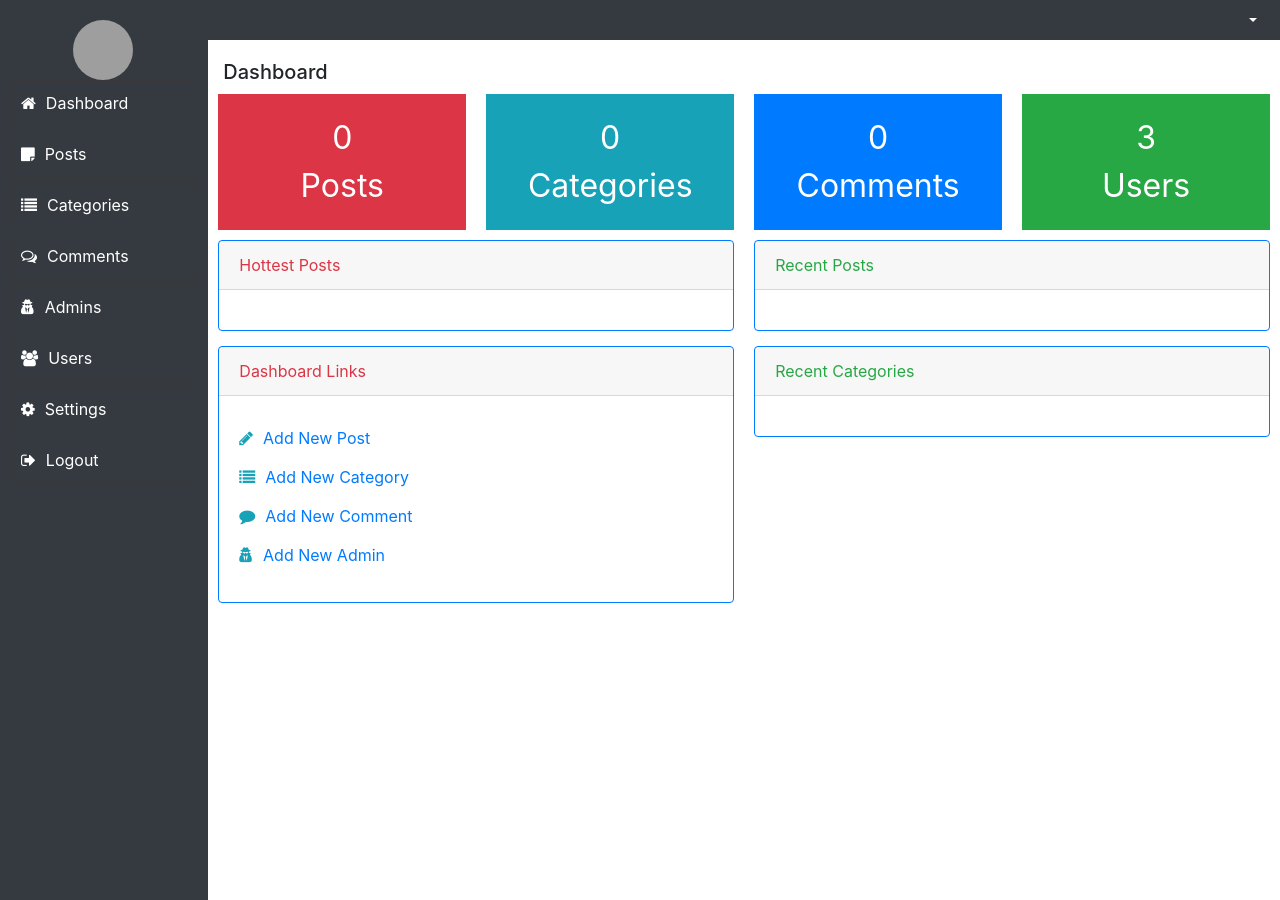
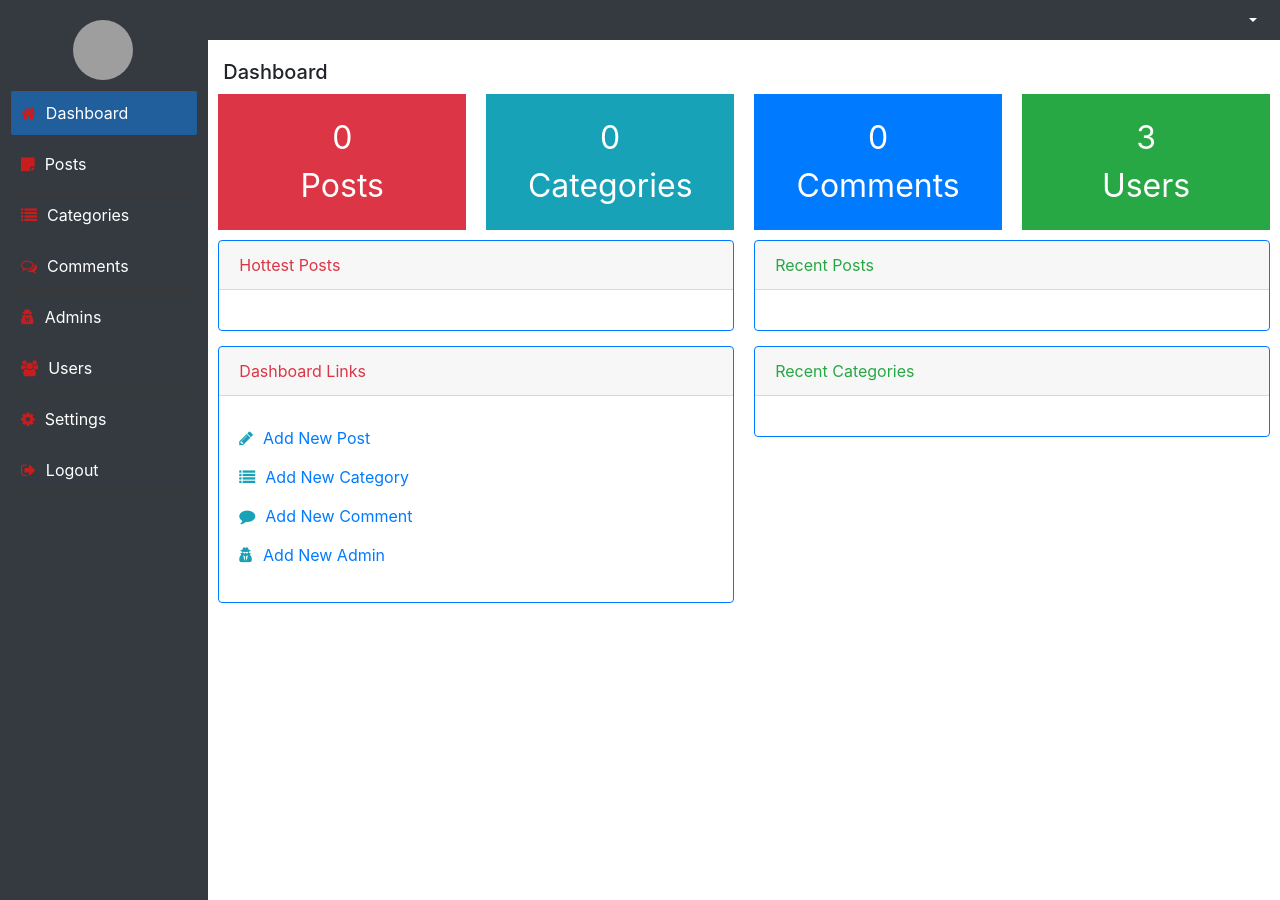
Before and after one commit to Dream-Team-Pro/badrblog, a PHP site: page /admin/index.php in a window 1280 px wide. Run offline with PHP 8.4, Linux system fonts and the light colour scheme; the visitor is signed in with stand-in values (Sample User, id 1); data that the repository does not hold is empty; grey boxes are pictures that could not be loaded.

Commit message:
fix directions in project

```diff
--- a/admin/admins.php
+++ b/admin/admins.php
@@ -3,6 +3,7 @@
     include "inc/header.php";
     include "inc/functions.php";
     include "inc/navbar.php";
+    $admins = "active";
 ?>
     <!-- Start Sidebar Section -->
     <div class="container-fluid">
--- a/admin/categories.php
+++ b/admin/categories.php
@@ -3,6 +3,7 @@
     include "inc/header.php";
     include "inc/functions.php";
     include "inc/navbar.php";
+    $categories = "active";
 ?>
 
 <?php
--- a/admin/comments.php
+++ b/admin/comments.php
@@ -3,6 +3,7 @@
     include "inc/header.php";
     include "inc/functions.php";
     include "inc/navbar.php";
+    $comments = "active";
 ?>
     <!-- Start Sidebar Section -->
     <div class="container-fluid">
--- /dev/null
+++ b/admin/inc/init.php
@@ -0,0 +1,9 @@
+<?php
+$dashboard = "";
+$posts = "";
+$categories = "";
+$comments = "";
+$admins = "";
+$users = "";
+$settings = "";
+?>
--- a/admin/inc/navbar.php
+++ b/admin/inc/navbar.php
@@ -1,4 +1,5 @@
 <?php
+include "inc/init.php";
 foreach (get_settings() as $setting) {
     $logo = $setting['logo'];
     $tagline = $setting['tagline'];
--- a/admin/inc/sidebar.php
+++ b/admin/inc/sidebar.php
@@ -1,16 +1,17 @@
+
 <div class="sidebar">
 <ul class="list-unstyled">
-    <li><a href="index.php"><i class="fa fa-home"></i>Dashboard</a></li>
-    <li><a href="posts.php"><i class="fa fa-sticky-note"></i>Posts</a></li>
-    <li><a href="categories.php"><i class="fa fa-list"></i>Categories</a></li>
-    <li><a href="comments.php"><i class="fa fa-comments-o"></i>Comments
+    <li><a href="index.php" class="<?php echo $dashboard; ?>"><i class="fa fa-home"></i>Dashboard</a></li>
+    <li><a href="posts.php" class="<?php echo $posts; ?>"><i class="fa fa-sticky-note"></i>Posts</a></li>
+    <li><a href="categories.php" class="<?php echo $categories; ?>"><i class="fa fa-list"></i>Categories</a></li>
+    <li><a href="comments.php" class="<?php echo $comments; ?>"><i class="fa fa-comments-o"></i>Comments
         <?php if(get_post_comments(0)) {
             echo "<span style='float:right;' class='badge badge-warning'>". get_post_comments(0) ."</span>";
         }  ?>
     </a></li>
-    <li><a href="admins.php"><i class="fa fa-user-secret"></i>Admins</a></li>
-    <li><a href="users.php"><i class="fa fa-users"></i>Users</a></li>
-    <li><a href="settings.php"><i class="fa fa-gear"></i>Settings</a></li>
+    <li><a href="admins.php" class="<?php echo $admins; ?>"><i class="fa fa-user-secret"></i>Admins</a></li>
+    <li><a href="users.php" class="<?php echo $users; ?>"><i class="fa fa-users"></i>Users</a></li>
+    <li><a href="settings.php" class="<?php echo $settings; ?>"><i class="fa fa-gear"></i>Settings</a></li>
     <li><a href="logout.php"><i class="fa fa-sign-out" aria-hidden="true"></i>Logout</a></li>
 </ul>
 </div>
--- a/admin/index.php
+++ b/admin/index.php
@@ -3,6 +3,7 @@
     include "inc/header.php";
     include "inc/functions.php";
     include "inc/navbar.php";
+    $dashboard = "active";
 ?>
     <!-- Start Sidebar Section -->
     <div class="container-fluid">
--- a/admin/posts.php
+++ b/admin/posts.php
@@ -3,6 +3,7 @@
     include "inc/header.php";
     include "inc/functions.php";
     include "inc/navbar.php";
+    $posts = "active";
 ?>
 
     <!-- Start Sidebar Section -->
--- a/admin/resources/css/style.css
+++ b/admin/resources/css/style.css
@@ -3,10 +3,18 @@
 /* Global Style */
 body{
     padding-top: 40px;
-
 }
 body.login-style {
     padding: 0;
+}
+.sidebar .active {
+    background: #205e9c;
+}
+.sidebar .active:hover {
+    background: #205e9c;
+}
+.sidebar i {
+    color: #c71d1d;
 }
 .col-sm-2, .col-md-2 {
     padding-left: 0px;
@@ -82,7 +90,7 @@ h5 {
     width: 13em;
 }
 .sidebar ul{
-    margin-top: 30px;
+    margin-top: 40px;
 }
 .sidebar ul li a {
     text-decoration: none;
--- a/admin/settings.php
+++ b/admin/settings.php
@@ -3,6 +3,7 @@
     include "inc/header.php";
     include "inc/functions.php";
     include "inc/navbar.php";
+    $settings = "active";
 ?>
 
 <?php
```
